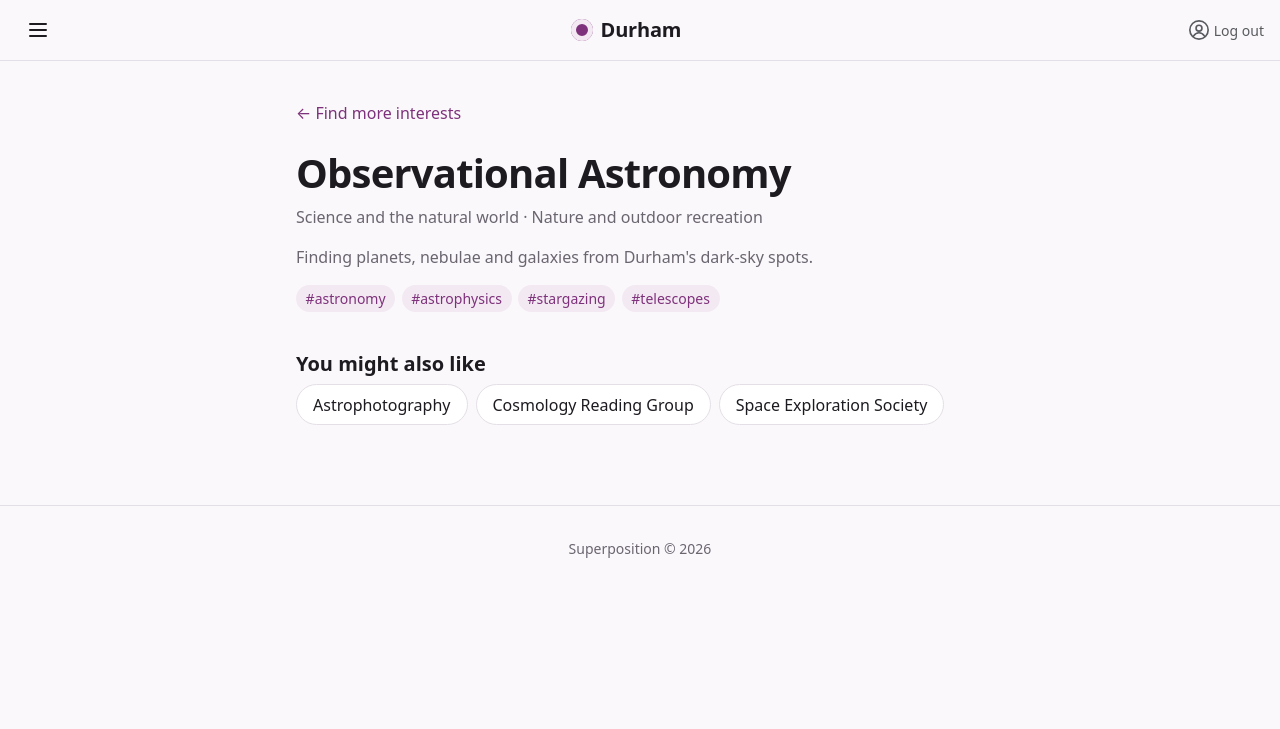
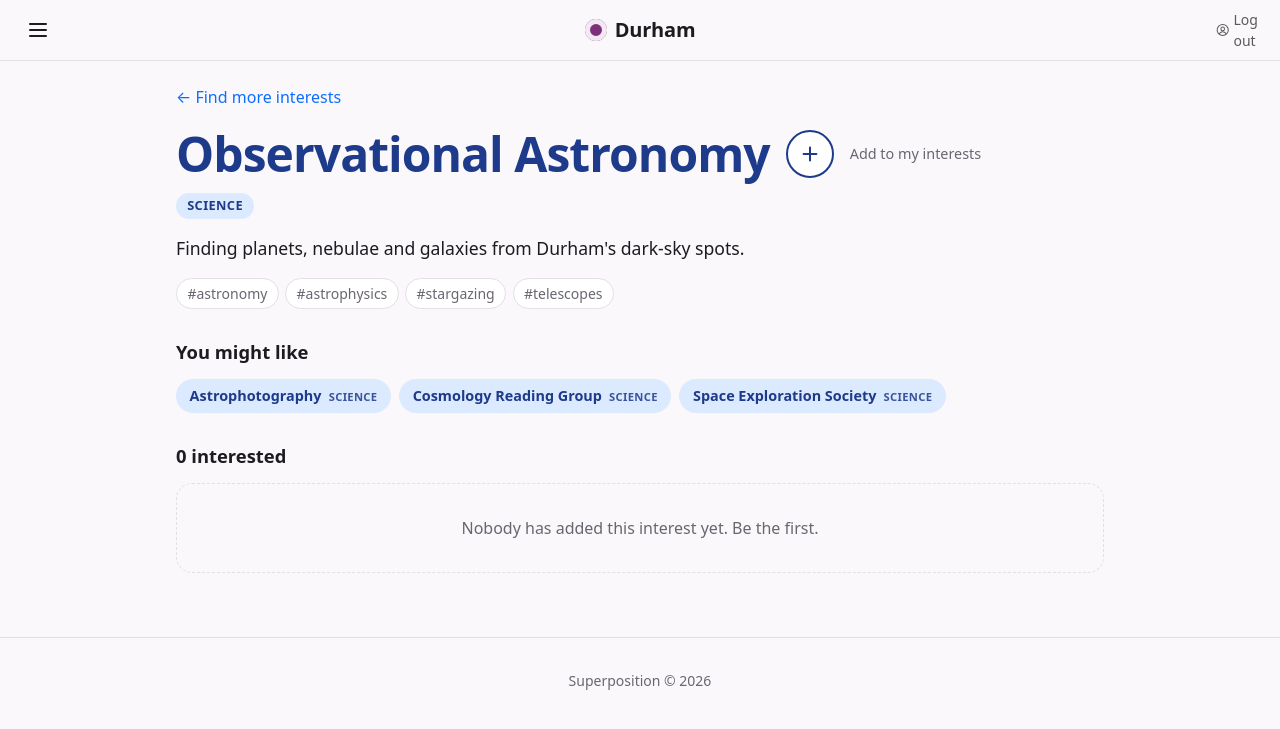
Before and after one commit to Peter-Wilson123/Durhack2026, a Flask app: page /interests/1 in a window 1280 px wide. Shown: the top 729 px of the page. Run offline with Flask 3, Linux system fonts and the light colour scheme; the visitor is signed in with stand-in values (Sample User, id 1); data comes from the database, SQL or seed files in the repository.

Commit message:
feat(interests): show who has an interest, with Wave and Load more
- Header with the name in its category colour, a category label, an
  add (+) button showing whether you have it, description and tags
- 'You might like' pills coloured and labelled by category
- '{n} interested' from the server, then a grid of user cards that
  open the profile; the Wave button (shared with the profile page)
  doesn't trigger the card link
- 'Load more' fetches 12 at a time, announces the new total and moves
  focus to the first new card; works without JavaScript too
- Empty, not-found and error states; sign-in required
- The + button and Wave say 'not available yet' until the backend has
  endpoints

Co-Authored-By: Claude Opus 5.5 <noreply@anthropic.com>

```diff
--- a/static/home.css
+++ b/static/home.css
@@ -637,57 +637,6 @@
     font-weight: 600;
 }
 
-/* ---------- Interest page ---------- */
-.interest-page {
-    --ease: cubic-bezier(.2, .7, .2, 1);
-    max-width: 720px;
-    margin: 0 auto;
-    padding: 2.5rem 1rem 4rem;
-}
-
-.back-link {
-    display: inline-block;
-    margin-bottom: 1.5rem;
-    color: var(--accent);
-    text-decoration: none;
-}
-
-.interest-page h1 {
-    font-weight: 700;
-    letter-spacing: -.02em;
-}
-
-.interest-page p {
-    color: var(--muted);
-}
-
-.interest-page .tag-list a {
-    color: inherit;
-    text-decoration: none;
-}
-
-.interest-related {
-    margin-top: 2.5rem;
-}
-
-.interest-related h2 {
-    font-size: 1.25rem;
-    font-weight: 700;
-}
-
-.chip-list {
-    display: flex;
-    flex-wrap: wrap;
-    gap: .5rem;
-    padding: 0;
-    list-style: none;
-}
-
-.chip-list .chip {
-    display: inline-block;
-    text-decoration: none;
-}
-
 /* ---------- Small screens ---------- */
 @media (max-width: 640px) {
     .home {
--- /dev/null
+++ b/static/interest.css
@@ -0,0 +1,256 @@
+/* Interest page (/interests/<id>). Avatars, pills, Wave and "Connected" styles come
+   from profile.css; category colours from colours.py (--cat-bg / --cat-fg). */
+
+.interest-page {
+    max-width: 960px;
+    margin: 0 auto;
+    padding: 1.5rem 1rem 3rem;
+}
+
+.interest-page p {
+    color: inherit; /* undo the global p { color: blue } */
+}
+
+.interest-page :focus-visible {
+    outline: 3px solid var(--accent);
+    outline-offset: 2px;
+}
+
+/* ---------- Header ---------- */
+.interest-header {
+    margin-bottom: 2rem;
+}
+
+.interest-title-row {
+    display: flex;
+    flex-wrap: wrap;
+    align-items: center;
+    gap: .75rem 1rem;
+}
+
+.interest-name {
+    margin: 0;
+    color: var(--cat-fg);
+    font-size: clamp(2rem, 5vw, 3rem);
+    font-weight: 800;
+    letter-spacing: -.02em;
+    overflow-wrap: anywhere;
+}
+
+.interest-toggle {
+    display: inline-flex;
+    flex: none;
+    align-items: center;
+    justify-content: center;
+    width: 48px;
+    height: 48px;
+    border: 2px solid var(--cat-fg);
+    border-radius: 50%;
+    background: var(--surface);
+    color: var(--cat-fg);
+}
+
+.interest-toggle[aria-pressed="true"] {
+    background: var(--cat-fg);
+    color: #fff;
+}
+
+.interest-toggle[aria-disabled="true"] {
+    cursor: not-allowed;
+}
+
+.interest-toggle-label {
+    color: var(--muted);
+    font-size: .9rem;
+}
+
+.interest-category {
+    margin: .6rem 0 0;
+}
+
+.category-label {
+    display: inline-block;
+    padding: .2rem .7rem;
+    border-radius: 999px;
+    background: var(--cat-bg);
+    color: var(--cat-fg);
+    font-size: .8rem;
+    font-weight: 700;
+    letter-spacing: .03em;
+    text-transform: uppercase;
+}
+
+.interest-toggle-status {
+    margin: .5rem 0 0;
+    color: var(--muted) !important;
+    font-size: .875rem;
+}
+
+.interest-toggle-status:empty {
+    display: none;
+}
+
+.interest-description {
+    max-width: 60ch;
+    margin: 1rem 0 0;
+    font-size: 1.1rem;
+    line-height: 1.55;
+}
+
+.interest-tags {
+    display: flex;
+    flex-wrap: wrap;
+    gap: .4rem;
+    margin: 1rem 0 0;
+    padding: 0;
+    list-style: none;
+}
+
+.interest-tags a {
+    display: inline-block;
+    padding: .25rem .65rem;
+    border: 1px solid var(--line);
+    border-radius: 999px;
+    background: var(--surface);
+    color: var(--muted);
+    font-size: .875rem;
+    text-decoration: none;
+}
+
+.interest-tags a:hover {
+    border-color: var(--accent);
+    color: var(--accent);
+}
+
+/* ---------- Sections ---------- */
+.interest-related,
+.interest-people {
+    margin-top: 2rem;
+}
+
+.interest-related h2,
+.interest-people h2 {
+    margin-bottom: 1rem;
+    font-size: 1.15rem;
+    font-weight: 700;
+}
+
+.people-you {
+    color: var(--muted);
+    font-weight: 400;
+}
+
+.people-empty {
+    padding: 2rem 1rem;
+    border: 1px dashed var(--line);
+    border-radius: 1rem;
+    color: var(--muted) !important;
+    text-align: center;
+}
+
+/* ---------- User cards: a flush rectangle of cards ---------- */
+.people-grid {
+    display: flex;
+    flex-wrap: wrap;
+    align-items: stretch;
+    gap: 1rem;
+}
+
+.user-card {
+    position: relative;
+    display: flex;
+    flex: 1 1 14rem;
+    flex-direction: column;
+    align-items: center;
+    gap: .75rem;
+    min-width: 0;
+    padding: 1.25rem 1rem;
+    border: 1px solid var(--line);
+    border-radius: 1rem;
+    background: var(--surface);
+    text-align: center;
+    transition: border-color .15s, box-shadow .15s;
+}
+
+.user-card:hover,
+.user-card:focus-within {
+    border-color: var(--accent);
+    box-shadow: 0 4px 14px rgba(29, 26, 32, .08);
+}
+
+.user-card-text p,
+.user-card-name {
+    margin: 0;
+}
+
+.user-card-name {
+    font-size: 1.05rem;
+    font-weight: 700;
+    overflow-wrap: anywhere;
+}
+
+/* The name link covers the whole card, so clicking anywhere opens the profile */
+.user-card-name a {
+    color: var(--ink);
+    text-decoration: none;
+}
+
+.user-card-name a::after {
+    content: "";
+    position: absolute;
+    inset: 0;
+    border-radius: 1rem;
+}
+
+.user-card-name a:focus-visible {
+    outline: none;
+}
+
+.user-card-name a:focus-visible::after {
+    outline: 3px solid var(--accent);
+    outline-offset: 2px;
+}
+
+.user-card-handle,
+.user-card-year {
+    color: var(--muted) !important;
+    font-size: .875rem;
+}
+
+/* The Wave button sits above the stretched link, so it doesn't open the profile */
+.user-card .wave {
+    position: relative;
+    z-index: 1;
+    margin-top: auto;
+}
+
+.user-card .wave-status {
+    max-width: 14rem;
+    font-size: .8rem;
+}
+
+.user-card .connected-pill {
+    margin-top: auto;
+}
+
+.people-more {
+    margin-top: 1.25rem;
+    text-align: center;
+}
+
+.people-more [aria-disabled="true"] {
+    pointer-events: none;
+    opacity: .7;
+}
+
+@media (max-width: 639.98px) {
+    .user-card {
+        flex-basis: 100%;
+    }
+}
+
+@media (prefers-reduced-motion: reduce) {
+    .user-card {
+        transition: none;
+    }
+}
--- /dev/null
+++ b/static/interest.js
@@ -0,0 +1,62 @@
+// Interest page behaviour: "Load more" people, and the "+" (add interest) button.
+// Wave buttons on the cards are handled by static/profile.js, shared with the profile page.
+
+// ---------- "+" button ----------
+// TODO(backend): there is no endpoint to add or remove an interest yet, so the
+// button only explains that. Once there is one, POST here and then reload the
+// page so the count, the list and your profile all update together.
+const toggle = document.getElementById("interest-toggle");
+if (toggle) {
+	toggle.addEventListener("click", () => {
+		const added = toggle.getAttribute("aria-pressed") === "true";
+		document.getElementById("interest-toggle-status").textContent = added
+			? "Removing interests isn't available yet."
+			: "Adding interests isn't available yet.";
+	});
+}
+
+// ---------- "Load more" ----------
+// Fetches the next page of cards from the server and adds them to the grid.
+const moreButton = document.getElementById("people-more");
+const grid = document.getElementById("people-grid");
+const peopleStatus = document.getElementById("people-status");
+
+async function loadMore(event) {
+	event.preventDefault();
+	const url = new URL(moreButton.href);
+	url.searchParams.set("partial", "people");
+
+	moreButton.textContent = "Loading…";
+	moreButton.setAttribute("aria-disabled", "true");
+	try {
+		const response = await fetch(url);
+		if (!response.ok) throw new Error(response.status);
+
+		// Turn the HTML into elements, remember where the new cards start, and add them
+		const page = document.createElement("template");
+		page.innerHTML = await response.text();
+		const info = page.content.querySelector(".people-page-info");
+		const firstNew = page.content.querySelector(".user-card");
+		grid.querySelectorAll(".people-page-info").forEach((old) => old.remove());
+		grid.append(page.content);
+
+		peopleStatus.textContent = `Showing ${info.dataset.shown} people.`;
+		if (info.dataset.hasMore === "true") {
+			url.searchParams.delete("partial");
+			url.searchParams.set("page", info.dataset.next);
+			moreButton.href = url;
+			moreButton.textContent = "Load more";
+			moreButton.removeAttribute("aria-disabled");
+		} else {
+			moreButton.parentElement.remove();
+		}
+		// Keyboard users continue from the first new card
+		firstNew?.querySelector("a")?.focus();
+	} catch {
+		moreButton.textContent = "Couldn't load more. Try again";
+		moreButton.removeAttribute("aria-disabled");
+		peopleStatus.textContent = "Couldn't load more people.";
+	}
+}
+
+if (moreButton && grid) moreButton.addEventListener("click", loadMore);
--- a/templates/interest.html
+++ b/templates/interest.html
@@ -1,44 +1,96 @@
+{# InterestPage: an interest, related interests, and the students who have it.
+   Data: interest_api.py. The "+" button and Wave buttons wait on backend endpoints. #}
 {% extends "base.html" %}
 
-{% block title %}{{ interest.interest_name }} · Superposition{% endblock %}
+{% block title %}{{ i.name }} · Superposition{% endblock %}
 
 {% block head %}
-<link rel="stylesheet" href="{{ url_for('static', filename='home.css') }}">
+<link rel="stylesheet" href="{{ url_for('static', filename='profile.css') }}">
+<link rel="stylesheet" href="{{ url_for('static', filename='interest.css') }}">
 {% endblock %}
 
 {% block content %}
-<div class="interest-page">
+{% set cat_name, cat_bg, cat_fg = category_style(i.category_slug) %}
+<div class="interest-page" style="--cat-bg: {{ cat_bg }}; --cat-fg: {{ cat_fg }}">
 	<a class="back-link" href="/">← Find more interests</a>
 
-	<h1>{{ interest.interest_name }}</h1>
+	<header class="interest-header">
+		<div class="interest-title-row">
+			<h1 class="interest-name">{{ i.name }}</h1>
 
-	{% if interest.categories %}
-	<p class="interest-cats">{{ interest.categories | map(attribute="category_name") | join(" · ") }}</p>
-	{% endif %}
+			{# InterestToggle: add/remove this interest. TODO(backend): no endpoint yet, so it only explains that #}
+			<button type="button" class="interest-toggle" id="interest-toggle"
+				aria-pressed="{{ 'true' if i.viewer_has_interest else 'false' }}" aria-disabled="true"
+				aria-label="{{ 'In your interests' if i.viewer_has_interest else 'Add to my interests' }}"
+				aria-describedby="interest-toggle-status">
+				<svg width="22" height="22" viewBox="0 0 24 24" fill="none" stroke="currentColor" stroke-width="2.2" stroke-linecap="round" stroke-linejoin="round" aria-hidden="true">
+					{% if i.viewer_has_interest %}<path d="m5 12.5 4.5 4.5L19 7.5" />{% else %}<path d="M12 5v14M5 12h14" />{% endif %}
+				</svg>
+			</button>
+			<span class="interest-toggle-label" aria-hidden="true">{{ "Added" if i.viewer_has_interest else "Add to my interests" }}</span>
+		</div>
 
-	{% if interest.description %}
-	<p class="interest-desc">{{ interest.description }}</p>
-	{% endif %}
+		<p class="interest-category">
+			{% if i.category %}<span class="category-label">{{ i.category }}</span>{% else %}<span class="category-label">Uncategorised</span>{% endif %}
+		</p>
+		<p class="interest-toggle-status" id="interest-toggle-status" role="status"></p>
 
-	{% if interest.tags %}
-	<ul class="tag-list" aria-label="Tags">
-		{% for tag in interest.tags %}
-		<li><a href="/?q={{ tag.tag_name | urlencode }}">#{{ tag.tag_name }}</a></li>
-		{% endfor %}
-	</ul>
-	{% else %}
-	<p class="interest-untagged">No tags yet. Tags help people find this through related interests.</p>
-	{% endif %}
+		{% if i.description %}<p class="interest-description">{{ i.description }}</p>{% endif %}
 
-	{% if related %}
+		{% if i.tags %}
+		<ul class="interest-tags" aria-label="Tags">
+			{% for tag in i.tags %}
+			<li><a href="/?q={{ tag | urlencode }}">#{{ tag }}</a></li>
+			{% endfor %}
+		</ul>
+		{% endif %}
+	</header>
+
+	{% if i.related %}
 	<section class="interest-related" aria-labelledby="related-title">
-		<h2 id="related-title">You might also like</h2>
-		<ul class="chip-list">
-			{% for other in related %}
-			<li><a class="chip" href="/interests/{{ other.interest_id }}">{{ other.interest_name }}</a></li>
+		<h2 id="related-title">You might like</h2>
+		<ul class="interest-pills">
+			{% for r in i.related %}
+			{% set name, bg, fg = category_style(r.category_slug) %}
+			<li>
+				<a class="interest-pill" href="{{ r.url }}" style="--pill-bg: {{ bg }}; --pill-fg: {{ fg }}">
+					{{ r.name }}<span class="pill-cat"><span class="visually-hidden">, category: </span>{{ name }}</span>
+				</a>
+			</li>
 			{% endfor %}
 		</ul>
 	</section>
 	{% endif %}
+
+	<section class="interest-people" aria-labelledby="people-title">
+		<h2 id="people-title">
+			{{ i.interested_count }} interested{% if i.viewer_has_interest %} <span class="people-you">(including you)</span>{% endif %}
+		</h2>
+
+		{% set others = i.interested_count - (1 if i.viewer_has_interest else 0) %}
+		{% if others == 0 %}
+		<p class="people-empty">
+			{% if i.viewer_has_interest %}Only you so far. Others who add it will show up here.
+			{% else %}Nobody has added this interest yet. Be the first.{% endif %}
+		</p>
+		{% else %}
+		<div class="people-grid" id="people-grid">
+			{% include "interest/_people.html" %}
+		</div>
+		{% if people.has_more %}
+		<p class="people-more">
+			<a class="btn btn-outline-primary" id="people-more"
+				href="{{ url_for('interests.view_interest', interest_id=i.id, page=people.next_page) }}"
+				data-next="{{ people.next_page }}">Load more</a>
+		</p>
+		{% endif %}
+		<p class="visually-hidden" id="people-status" role="status" aria-live="polite"></p>
+		{% endif %}
+	</section>
 </div>
 {% endblock %}
+
+{% block scripts %}
+<script src="{{ url_for('static', filename='profile.js') }}"></script>
+<script src="{{ url_for('static', filename='interest.js') }}"></script>
+{% endblock %}
--- /dev/null
+++ b/templates/interest/_people.html
@@ -0,0 +1,6 @@
+{# One page of user cards. Rendered inside the grid, and alone for "Load more".
+   data-shown and data-has-more tell interest.js what to do next. #}
+{% for person in people.people %}
+{% include "interest/_user_card.html" %}
+{% endfor %}
+<template class="people-page-info" data-shown="{{ people.shown }}" data-has-more="{{ 'true' if people.has_more else 'false' }}" data-next="{{ people.next_page }}"></template>
```
Also changed, not shown: interests.py (+26 -6 lines), templates/interest/_user_card.html (added, +29 -0 lines), templates/interest/error.html (added, +22 -0 lines).
